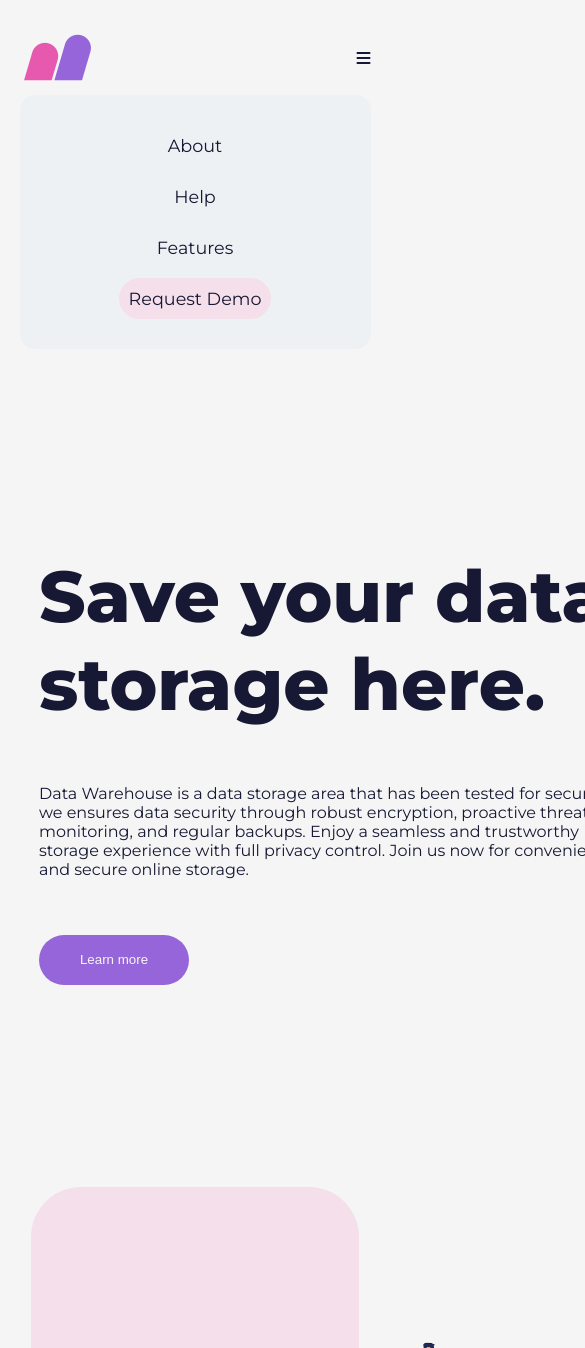
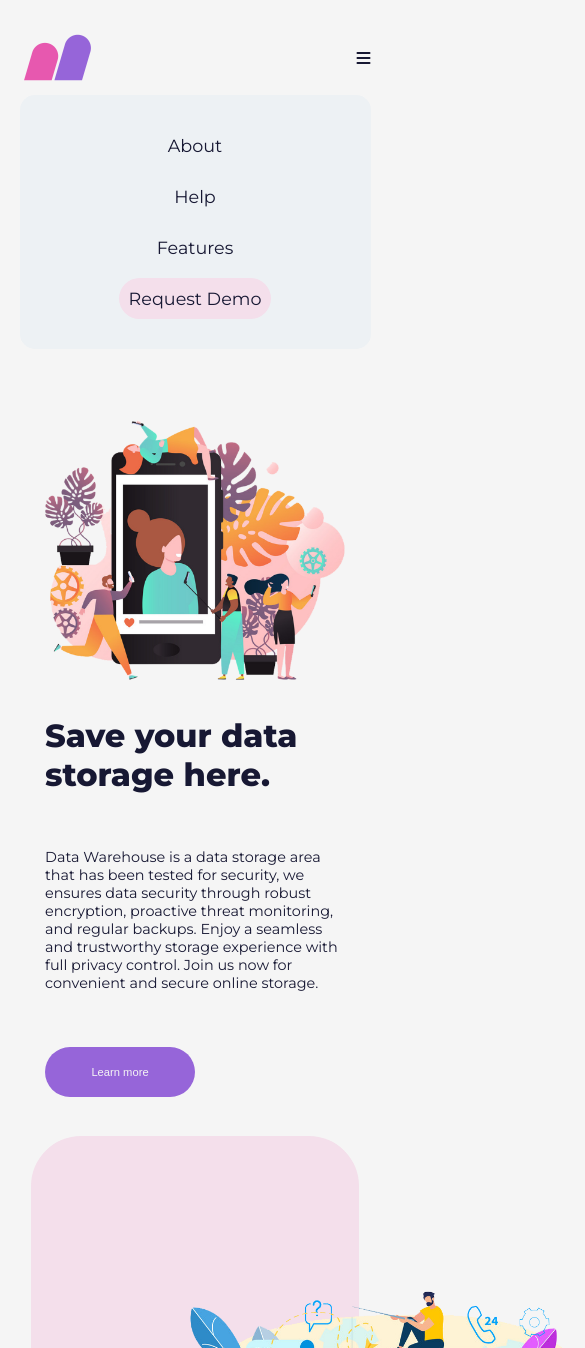
Before and after one commit to Ardikaas/Landing-Page, a React (Create React App) app: page / in a window 390 px wide. Shown: the top 1348 px of the page, 585 px wide, since content can reach past the window. Built offline with nearby package versions, Linux system fonts and the light colour scheme; no server answers.

Commit message:
make home responsive done

```diff
--- a/src/index.css
+++ b/src/index.css
@@ -231,10 +231,6 @@ button {
   flex-direction: column;
   gap: 40px;
 }
-.home-img img{
-  width: 700px;
-  z-index: -1;
-}
 .home h1{
   font-weight: 800;
   font-size: 4.5rem;
@@ -243,6 +239,7 @@ button {
 .home p{
   word-wrap: break-word;
   width: 580px;
+  font-size: 1rem;
   font-weight: 400;
 }
 .home button{
@@ -497,9 +494,28 @@ button {
 
 /* responsive */
 @media(min-width: 992px){
-
+  .home-img img{
+    width: 100%;
+    max-width: 700px;
+  }
 }
 @media(max-width: 992px){
+  /* home */
+  .home-text{
+    width: 300px;
+  }
+  .home h1{
+    font-size: 2rem;
+  }
+  .home p{
+    font-size: 0.9rem;
+    width: 350px;
+  }
+  .home-img img{
+    width: 100%;
+    max-width: 400px;
+  }
+  /* home */
   .normal{
     display: none;
   }
@@ -507,13 +523,81 @@ button {
     display: flex;
   }
 }
-@media(max-width: 690px){
+@media (max-width: 800px){
+  .home-text{
+    width: 300px;
+  }
+  .home h1{
+    font-size: 1.8rem;
+  }
+  .home p{
+    font-size: 0.8rem;
+    width: 300px;
+  }
+  .home-img img{
+    width: 100%;
+    max-width: 300px;
+  }
 }
-@media(max-width: 576px){
+@media(max-width: 600px){
+  .home-text{
+    width: 200px;
+  }
+  .home h1{
+    font-size: 1.8rem;
+  }
+  .home p{
+    font-size: 0.7rem;
+    width: 200px;
+  }
+  .home-img img{
+    width: 100%;
+    max-width: 300px;
+  }
+  .home-text button{
+    font-size: 0.7rem;
+  }
+}
+@media(max-width: 500px){
+  /* home */
+  .home{
+    flex-direction: column-reverse;
+  }
+  .home-text{
+    width: 300px;
+  }
+  .home h1{
+    font-size: 2rem;
+  }
+  .home p{
+    font-size: 0.9rem;
+    width: 300px;
+  }
+  .home-img img{
+    width: 100%;
+    max-width: 300px;
+  }
+  /* home */
   .kebawah{
     position: unset;
   }
 }
 @media(max-width: 342px){
-
+  /* home */
+  .home-text{
+    width: 300px;
+    gap: 10px;
+  }
+  .home h1{
+    font-size: 1.7rem;
+  }
+  .home p{
+    font-size: 0.rem;
+    width: 250px;
+  }
+  .home-img img{
+    width: 100%;
+    max-width: 250px;
+  }
+  /* home */
 }
```
